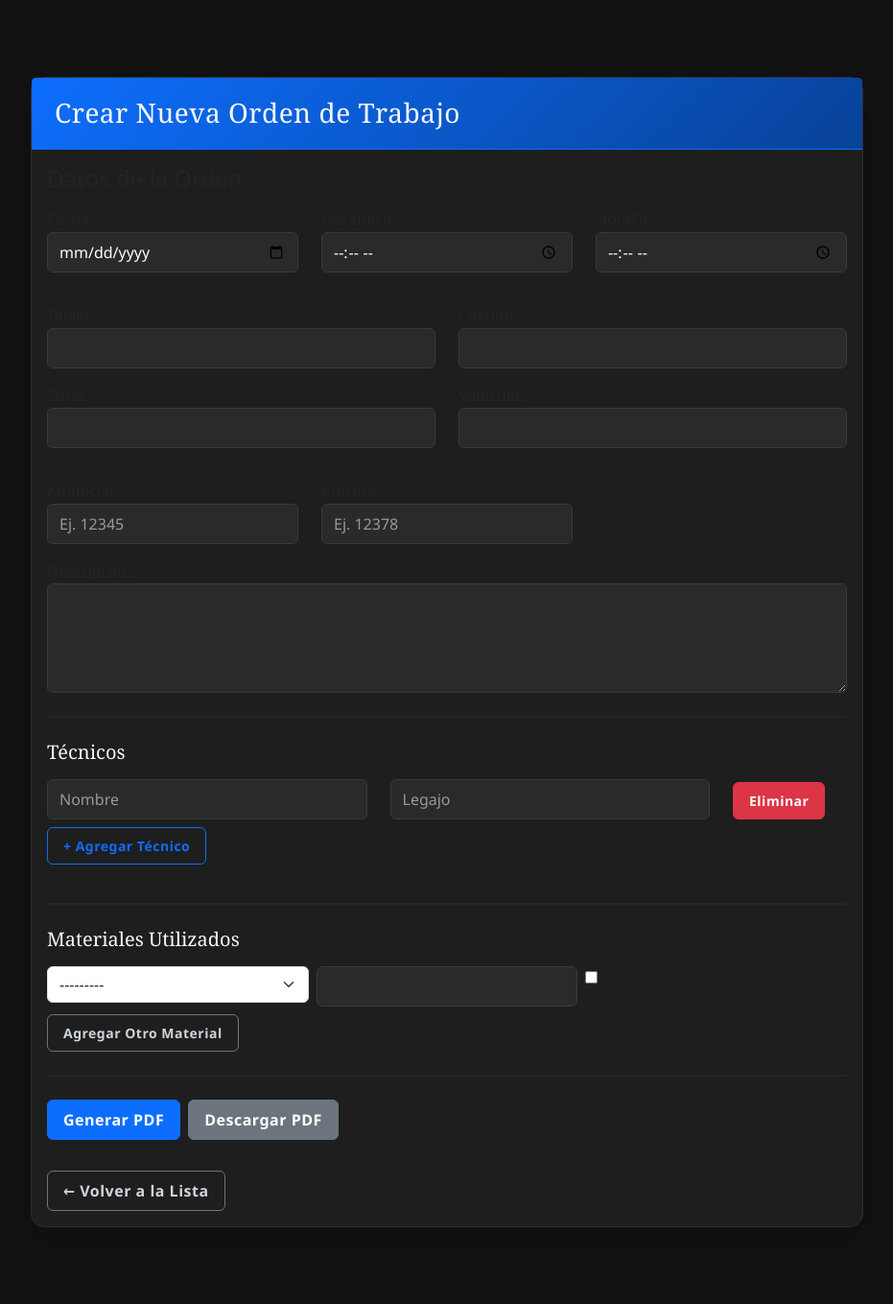
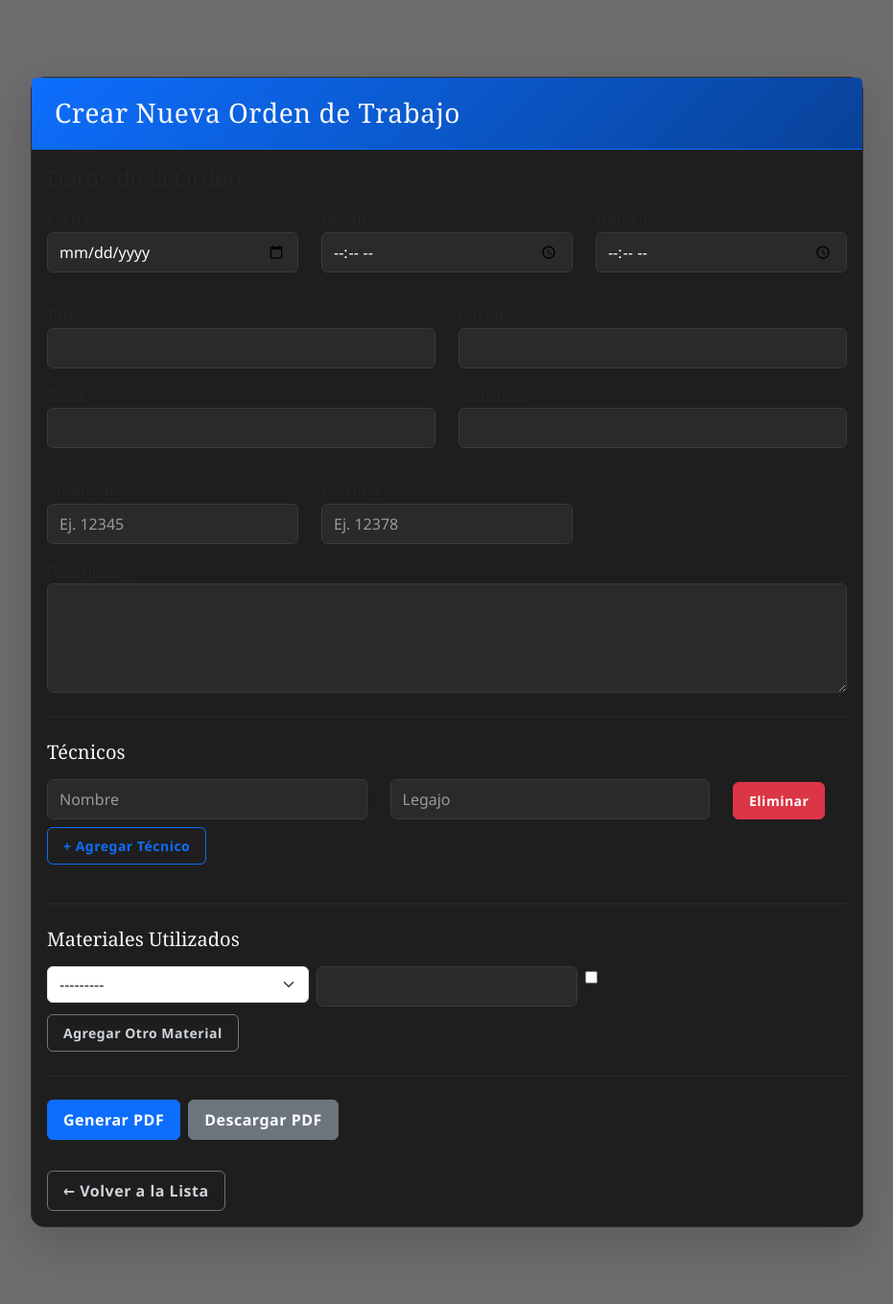
Before and after one commit to omargonza/sistema, a Django app: page /ordenes/nueva/ in a window 1280 px wide. Shown: the whole page at 96% size, without its empty margins (174-1105 px from the left). Run offline with Django 5.2, Linux system fonts and the light colour scheme; the visitor is signed in with stand-in values (Sample User, id 1); data that the repository does not hold is empty.

```diff
--- a/static/css/styles-dark-elegante.css
+++ b/static/css/styles-dark-elegante.css
@@ -1,6 +1,6 @@
 body {
   font-family: 'Segoe UI', Tahoma, Geneva, Verdana, sans-serif;
-  background-color: #121212;
+  background-color: #6e6d6d;
   color: #e0e0e0;
   line-height: 1.6;
 }
```
